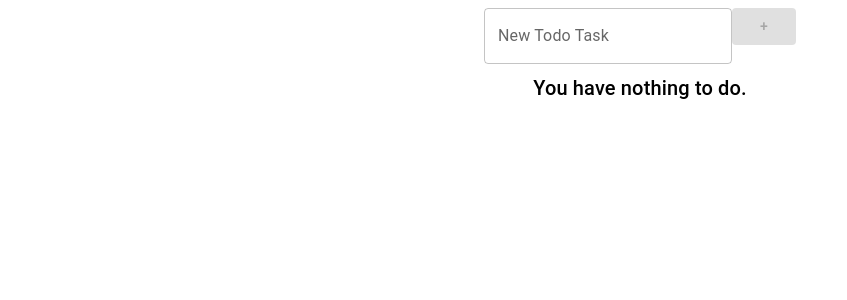
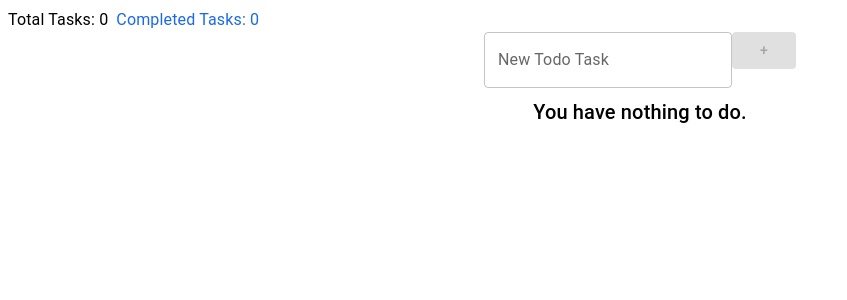
Before and after one commit to chatzijohn/todo-app, a Next.js app: page / in a window 1280 px wide. Shown: the top 300 px of the page, without its empty margins (0-847 px from the left). Built offline with nearby package versions, Linux system fonts and the light colour scheme.

Commit message:
Added Todo Task Counter

```diff
--- /dev/null
+++ b/src/app/TodoCounter.js
@@ -0,0 +1,22 @@
+import { Typography, Grid } from "@mui/material"
+
+export default function TodoCounter({ todoArr}) {
+
+    const todoCompletedCount = todoArr.filter(todo => todo.completed == true).length
+    const todoTotalCount = todoArr.length
+    return (
+        <Grid
+            gap={1}
+            container
+        >
+            <Typography>
+                Total Tasks: {todoTotalCount}
+            </Typography>
+
+            <Typography color={"#1a69e8"}>
+                Completed Tasks: {todoCompletedCount}
+            </Typography>
+        </ Grid>
+        )
+
+}
--- a/src/app/TodoForm.js
+++ b/src/app/TodoForm.js
@@ -2,8 +2,6 @@ import { TextField, Button, Grid } from "@mui/material";
 import { useForm } from "react-hook-form"
 
 export default function TodoForm({setTodoArr, todoArr}) {
-
-
 
     const {
         register,
@@ -11,7 +9,6 @@ export default function TodoForm({setTodoArr, todoArr}) {
         formState: { errors, isSubmitting, isDirty, isValid },
         reset,
       } = useForm({ mode: "onChange" });
-
 
     const onSubmit = (todoTask) => {
         setTodoArr([...todoArr, {id: crypto.randomUUID(),title: todoTask.todoTask ,completed: false}])
--- a/src/app/page.js
+++ b/src/app/page.js
@@ -1,11 +1,9 @@
 "use client"
 import { useState } from "react";
+import { Grid } from "@mui/material";
 import TodoForm from "@/app/TodoForm";
 import TodoList from "@/app/TodoList";
-import { Grid } from "@mui/material";
-// import { Grid } from "@mui/material";
-// import styles from '@/todoForm.module.scss'
-
+import TodoCounter from "@/app/TodoCounter";
 
 export default function Home() {
 
@@ -17,6 +15,7 @@ export default function Home() {
       alignItems="center"
       container
    >
+      <TodoCounter todoArr={ todoArr } setTodoArr={setTodoArr} />
       <TodoForm todoArr={ todoArr } setTodoArr={setTodoArr} />
       <TodoList todoArr={ todoArr } setTodoArr={setTodoArr} />
    </Grid>
--- a/src/app/todoList.js
+++ b/src/app/todoList.js
@@ -11,8 +11,6 @@ import DeleteIcon from '@mui/icons-material/Delete';
 import { Grid } from '@mui/material';
 
 export default function TodoList({setTodoArr, todoArr}) {
-
-
 
     const deleteTodo = (id) => {
         const newTodoArr = todoArr.filter(todo => {return todo.id != id})
@@ -30,12 +28,17 @@ export default function TodoList({setTodoArr, todoArr}) {
       }
 
     return (
-      <Grid>
+      <Grid
+        direction="column"
+        alignItems="center"
+        container
+      >
         <List>
           {todoArr.length === 0 && <Typography variant="h6" >You have nothing to do.</Typography>}
           {todoArr.map(todo => {
           return(
               <ListItem
+              sx={{ minWidth: "300px" }}
               secondaryAction={
                   <IconButton edge="end" onClick={() => deleteTodo(todo.id)}>
                   <DeleteIcon />
```
